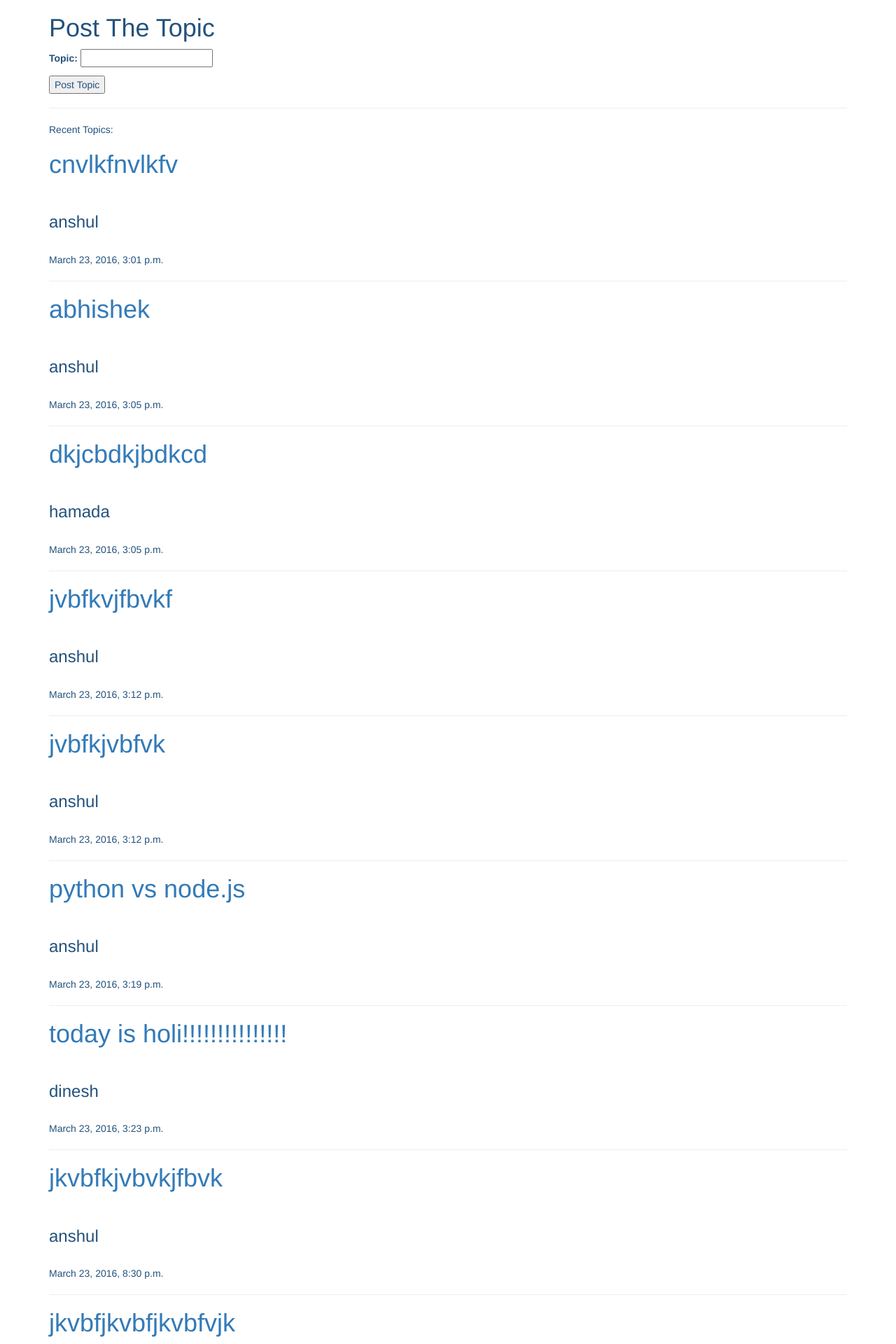
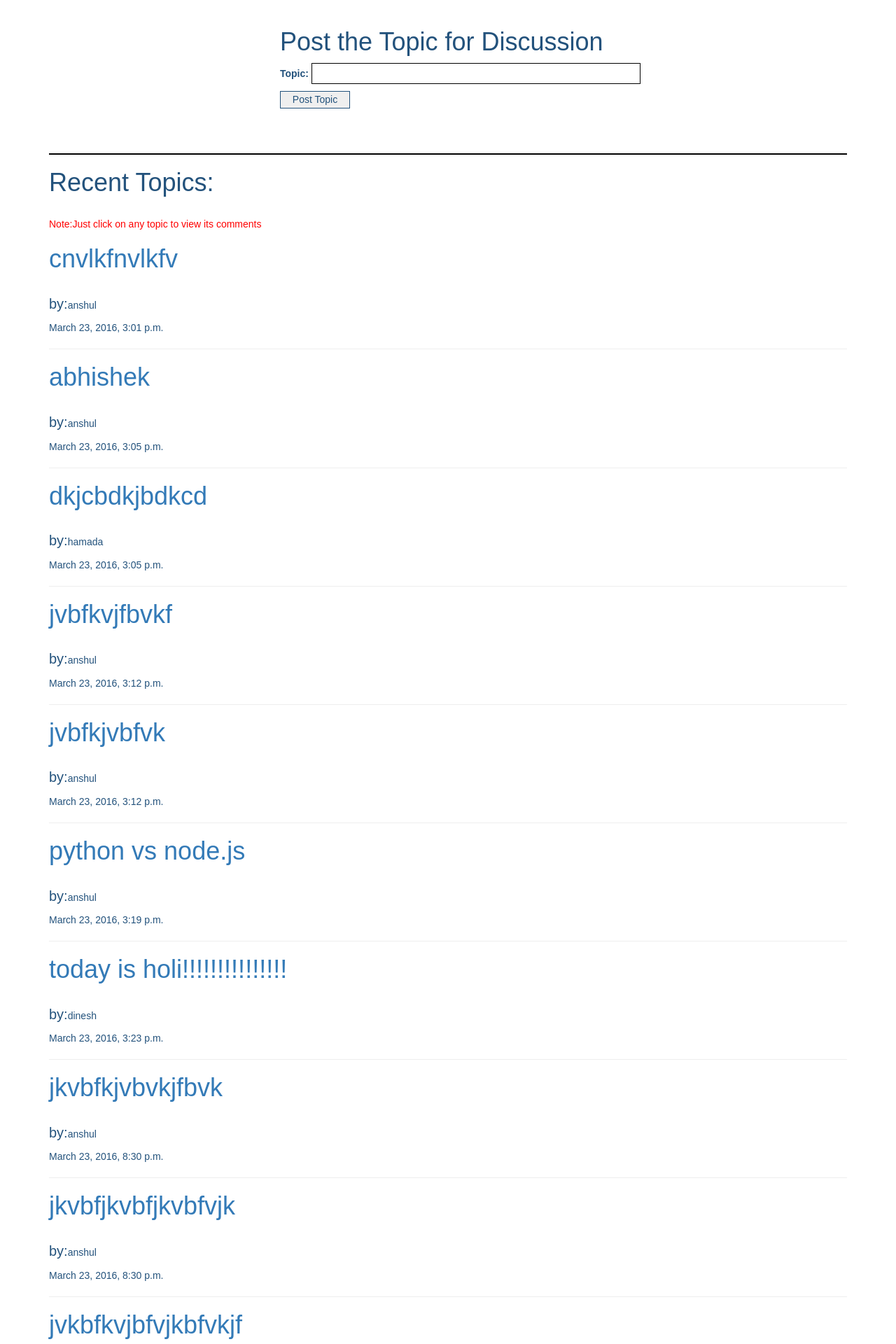
Before and after one commit to abhishekg785/FOSSEE, a Django app: template projDir/app/templates/postTopic.html in a window 1280 px wide. Shown: the top 1920 px of the page at 70% size. Run offline with Django 3.2, Linux system fonts and the light colour scheme; the template is opened without the code that fills it: values that come from a table or form of the project are taken from there, others are empty; data comes from the database, SQL or seed files in the repository; both versions use the stored data as it was after the commit; tables that the repository leaves empty hold one stand-in row (values such as "Sample post"); some libraries are stand-ins or nearby versions.

Commit message:
css edited

```diff
--- /dev/null
+++ b/projDir/app/static/css/postTopic.css
@@ -0,0 +1,28 @@
+.postTopicSec{
+    margin-top: 0px;
+    padding-left: 330px;
+    border-bottom: 2px solid black;
+    padding-bottom: 50px;
+    padding-top: 20px;
+}
+
+.postTopicSec input{
+    border: 1px solid black;
+    height: 30px;
+    width:470px;
+}
+
+#subTopic{
+    border: 1px solid #23527c;
+    height: 25px;
+    width:100px;
+}
+
+#baseHeader{
+  border-bottom: 2px solid black;
+}
+
+#byClass{
+  color:#23527c;
+  font-size: 20px;
+}
--- a/projDir/app/static/css/style.css
+++ b/projDir/app/static/css/style.css
@@ -1,5 +1,5 @@
 body{
-
+  font-family: sans-serif;
 }
 
 a{
@@ -10,3 +10,9 @@ a{
 a:hover{
   text-decoration: none;
 }
+
+.page-header a{
+  margin: 5px;
+  font-family:sans-serif;
+  font-size: 15px;
+}
--- a/projDir/app/templates/base.html
+++ b/projDir/app/templates/base.html
@@ -10,12 +10,12 @@
     {% bootstrap_javascript %}
     <link rel="stylesheet" type="text/css" href="{% static 'css/style.css' %}" />
     <link rel="stylesheet" type="text/css" href="{% static 'css/login.css' %}" />
+    <link rel="stylesheet" type="text/css" href="{% static 'css/postTopic.css' %}" />
   </head>
   <body>
    <div class="container">
     {% if request.session.user and request.session.uid %}
-    <header><a href="{% url 'postTopic' %}">Home</a><a href='/logout'>Logout</a></header>
-    <hr/>
+    <div id='baseHeader' class='page-header'><a href="{% url 'postTopic' %}">Home</a><a href='/logout'>LogOut</a></div>
     {% endif %}
     {% block content %}
     {% endblock %}
--- a/projDir/app/templates/postTopic.html
+++ b/projDir/app/templates/postTopic.html
@@ -1,15 +1,17 @@
 {% extends 'base.html' %}
 {% block content %}
-    <h1>Post The Topic</h1>
-    <form method = 'POST' class='post-form'>{% csrf_token %}
+    <div class='postTopicSec'>
+    <h1>Post the Topic for Discussion</h1>
+    <form method = 'POST' class='postTopicForm'>{% csrf_token %}
         {{ form.as_p }}
-    <input type='submit' name='sub' value='Post Topic' />
+    <input type='submit' id='subTopic' name='sub' value='Post Topic' />
     </form>
-    <hr/>
-    Recent Topics:<br/>
+    </div>
+    <h1>Recent Topics:</h1><br/>
+    <p style='color:red'>Note:Just click on any topic to view its comments</p>
     {% for topic in topics %}
         <h1><a href = "/topicDetails/{{ topic.id }}">{{ topic.topicText }}</a></h1><br/>
-        <h3>{{ topic.user.username }}</h3><br/>
+        <p><span id='byClass'>by:</span>{{ topic.user.username }}</p>
         {{ topic.timeStamp }}
         <hr/>
     {% endfor %}
--- a/projDir/app/templates/viewTopics.html
+++ b/projDir/app/templates/viewTopics.html
@@ -1,10 +1,10 @@
 {% extends 'base.html' %}
 {% block content %}
-<h1>All Topics<span>(</span>{{ topics.count }}<span>)</span></h1>
+<h1>Topics:<span>(</span>{{ topics.count }}<span>)</span></h1>
 <hr/>
 {% for topic in topics %}
     <h2>{{ topic.topicText }}</h2><br/>
-    <h3>{{ topic.user.username }}</h3>
+    <p><span id='byClass'>by:</span>{{ topic.user.username }}</p>
     {{ topic.timeStamp }}
     <hr/>
 {% endfor %}
```
Also changed, not shown: projDir/app/templates/index.html (+5 -3 lines), projDir/db.sqlite3, 2 other files.
